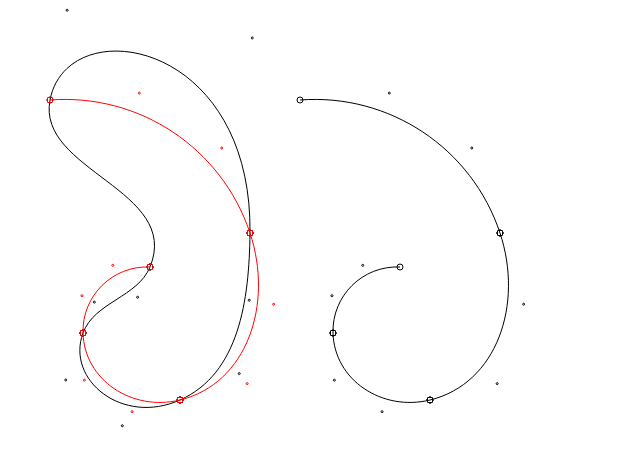
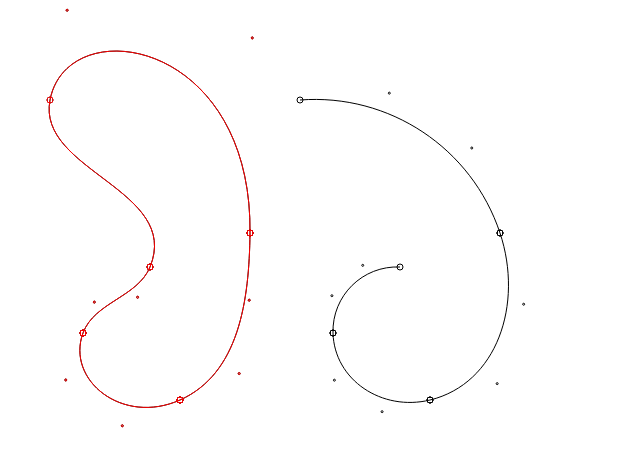
Before and after one commit to arnoson/hobby-curve, a website: page index.html in a window 1280 px wide. Shown: the whole page, without its empty margins (0-640 px from the left). Drawn offline with Linux system fonts and the light colour scheme.

Commit message:
Refactor

```diff
--- a/hobby-curve.js
+++ b/hobby-curve.js
@@ -27,6 +27,9 @@ var calcDeltaValues = (knots, cyclic) => {
   for (let i = 0; i < end; i++) {
     const knot = knots[i];
     const nextKnot = knots[i + 1] ?? knots[0];
+    knot.deltaX = nextKnot.x - knot.x;
+    knot.deltaY = nextKnot.y - knot.y;
+    knot.delta = Math.hypot(knot.deltaX, knot.deltaY);
     deltaX[i] = nextKnot.x - knot.x;
     deltaY[i] = nextKnot.y - knot.y;
     delta[i] = Math.hypot(deltaX[i], deltaY[i]);
@@ -40,7 +43,9 @@ var calcPsiValues = (knots, deltaX, deltaY, delta, cyclic) => {
     const lastIndex = i === 0 ? knots.length - 1 : i - 1;
     const sin = deltaY[lastIndex] / delta[lastIndex];
     const cos = deltaX[lastIndex] / delta[lastIndex];
-    psi.push(Math.atan2(deltaY[i] * cos - deltaX[i] * sin, deltaX[i] * cos + deltaY[i] * sin));
+    const value = Math.atan2(deltaY[i] * cos - deltaX[i] * sin, deltaX[i] * cos + deltaY[i] * sin);
+    knots[i].psi = value;
+    psi.push(value);
   }
   return psi;
 };
@@ -48,21 +53,19 @@ var makeChoices = (knots, cyclic = true) => {
   const [deltaX, deltaY, delta] = calcDeltaValues(knots, cyclic);
   const psi = calcPsiValues(knots, deltaX, deltaY, delta, cyclic);
   if (cyclic) {
-    deltaX.push(deltaX[0]);
-    deltaY.push(deltaY[0]);
-    delta.push(delta[0]);
     psi.push(psi.shift());
   }
   psi.push(cyclic ? psi[0] : 0);
   psi.unshift(0);
-  solveChoices(knots, deltaX, deltaY, delta, psi, cyclic);
+  console.log(psi);
+  console.log(knots.map((knot) => knot.psi));
+  solveChoices(knots, psi, cyclic);
 };
-var solveChoices = function(knots, deltaX, deltaY, delta, psi, cyclic) {
-  const matrixLength = delta.length + 1;
-  const uu = new Array(matrixLength).fill(0);
-  const ww = new Array(matrixLength).fill(0);
-  const vv = new Array(matrixLength).fill(0);
-  const theta = new Array(matrixLength).fill(0);
+var solveChoices = function(knots, psi, cyclic) {
+  const uu = [];
+  const ww = [];
+  const vv = [];
+  const theta = [];
   const firstKnot = knots[0];
   const passes = cyclic ? knots.length + 1 : knots.length;
   if (firstKnot.rightType == Type.Curl) {
@@ -73,11 +76,11 @@ var solveChoices = function(knots, deltaX, deltaY, delta, psi, cyclic) {
       const lt = Math.abs(nextKnot.leftY);
       const rt = Math.abs(firstKnot.rightY);
       let ff = UNITY / (3 * rt);
-      firstKnot.rightX = firstKnot.x + deltaX[0] * ff;
-      firstKnot.rightY = firstKnot.y + deltaY[0] * ff;
+      firstKnot.rightX = firstKnot.x + firstKnot.deltaX * ff;
+      firstKnot.rightY = firstKnot.y + firstKnot.deltaY * ff;
       ff = UNITY / (3 * lt);
-      nextKnot.leftX = nextKnot.x - deltaX[0] * ff;
-      nextKnot.leftY = nextKnot.y - deltaY[0] * ff;
+      nextKnot.leftX = nextKnot.x - firstKnot.deltaX * ff;
+      nextKnot.leftY = nextKnot.y - firstKnot.deltaY * ff;
       return;
     } else {
       const cc = firstKnot.rightX;
@@ -101,9 +104,9 @@ var solveChoices = function(knots, deltaX, deltaY, delta, psi, cyclic) {
     const isLast = i === passes - 1;
     if (cyclic || !isLast) {
       let aa = UNITY / (3 * Math.abs(prevKnot.rightY) - UNITY);
-      let dd = delta[i] * (3 - UNITY / Math.abs(prevKnot.rightY));
+      let dd = knot.delta * (3 - UNITY / Math.abs(prevKnot.rightY));
       let bb = UNITY / (3 * Math.abs(nextKnot.leftY) - UNITY);
-      let ee = delta[i - 1] * (3 - UNITY / Math.abs(nextKnot.leftY));
+      let ee = prevKnot.delta * (3 - UNITY / Math.abs(nextKnot.leftY));
       const cc = 1 - uu[i - 1] * aa;
       dd = dd * cc;
       const lt = Math.abs(knot.leftY);
@@ -117,6 +120,7 @@ var solveChoices = function(knots, deltaX, deltaY, delta, psi, cyclic) {
       }
       let ff = ee / (ee + dd);
       uu[i] = ff * bb;
+      console.log(psi[i], knot.psi);
       let acc = -(psi[i + 1] * uu[i]);
       if (prevKnot.rightType == Type.Curl) {
         ww[i] = 0;
@@ -160,7 +164,7 @@ var solveChoices = function(knots, deltaX, deltaY, delta, psi, cyclic) {
     const knot = knots[i] ?? firstKnot;
     const [ct, st] = sinCos(theta[i]);
     const [cf, sf] = sinCos(-psi[i + 1] - theta[i + 1]);
-    setControls(knot, knot.next, deltaX[i], deltaY[i], st, ct, sf, cf);
+    setControls(knot, knot.next, knot.deltaX, knot.deltaY, st, ct, sf, cf);
   }
 };
 var setControls = (knot, nextKnot, deltaX, deltaY, st, ct, sf, cf) => {
--- a/index.html
+++ b/index.html
@@ -70,7 +70,7 @@
         ]
 
         console.time()
-        const cyclic = false
+        const cyclic = true
         knots = createHobbyCurve(points, 1, cyclic)
         console.timeEnd()
         curve(ctx, knots, [50, 100], cyclic)
--- a/utils.ts
+++ b/utils.ts
@@ -23,6 +23,11 @@ export interface Knot {
   next: Knot
   prev: Knot
   index?: number
+
+  deltaX?: number
+  deltaY?: number
+  delta?: number
+  psi?: number
 }
 
 export const curlRatio = function (
```
Also changed, not shown: hobby-curve.ts (+29 -30 lines).
